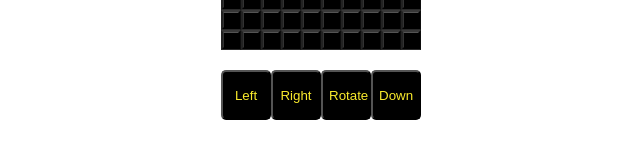
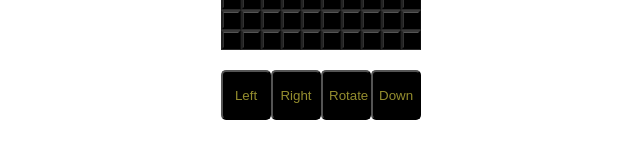
Before and after one commit to DigitalCraftsStudents/dev-arcade, a React (Create React App) app in the folder client/: page /tetris in a window 1280 px wide. Shown: the part 460-618 px from the top of the page, without its empty margins (319-959 px from the left). Built offline with nearby package versions, Linux system fonts and the light colour scheme.

Commit message:
altered color

```diff
--- a/client/src/games/tetris/tetris.css
+++ b/client/src/games/tetris/tetris.css
@@ -79,7 +79,7 @@ img {
   display: block;
   border-radius: 5px;
   background-color: var(--color-0);
-  color: #FAEB2C;
+  color: #948d2e;
 }
 
 /* Message Popup Styles */
```
